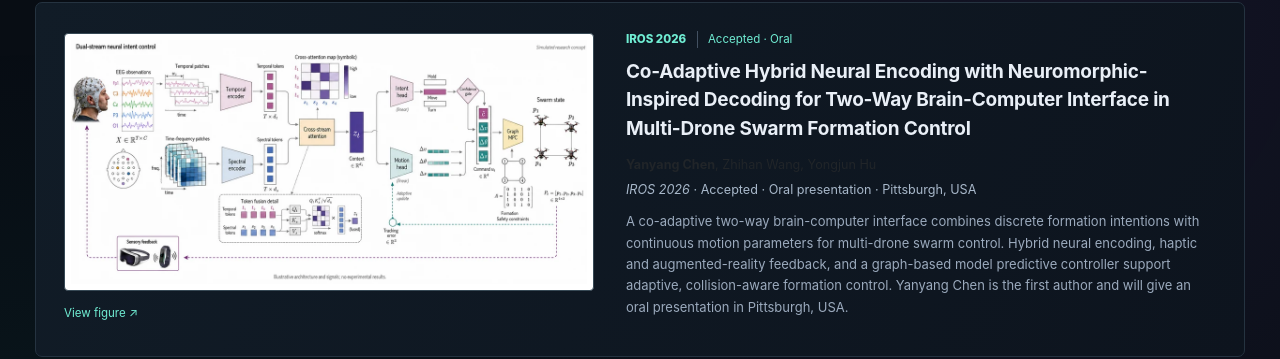
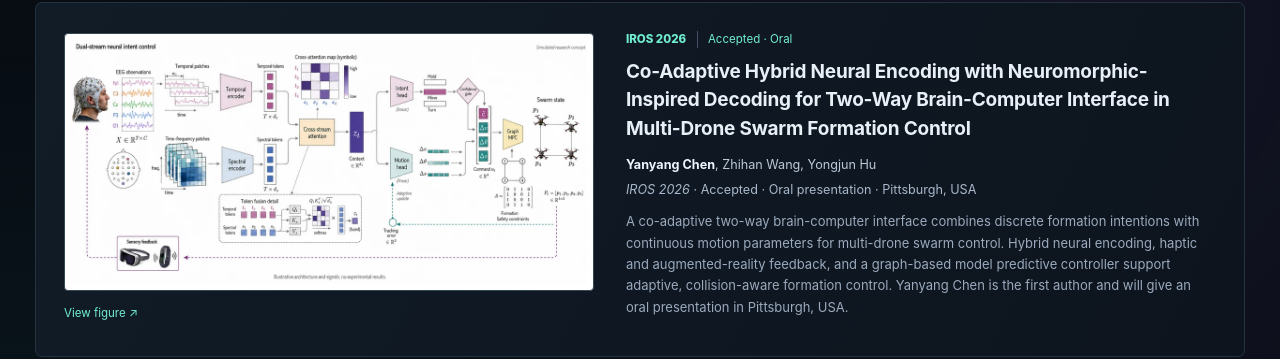
Before and after one commit to zdawer/ChenYanyang, a Jekyll site: the page built from index.html, in a window 1280 px wide and 1400 px high, scrolled down 1383 px. Shown: the part 101-460 px from the top of the window. Built offline with Jekyll 4.4.1, drawn with Linux system fonts in a browser that asks for light colours; nearby versions of some CDN libraries; a style sheet for code colours, icons or effects is not loaded.

Commit message:
Ensure author names remain legible on dark research cards

```diff
--- a/assets/css/cyber.css
+++ b/assets/css/cyber.css
@@ -24,5 +24,5 @@ body>.container{max-width:1240px}a:hover{color:#c5fff2}a:focus-visible,button:fo
 .figure-viewer{background:#111b27;border-color:#3e5566}.figure-viewer-close{background:#1a2a38;color:var(--ink);border-color:#455968}.figure-viewer-close:hover{background:#2c4252}.figure-viewer-stage{background:#e9edf1}.figure-viewer-loading,.figure-viewer-error{color:#33475a}.figure-viewer::backdrop{background:#02070ee6;backdrop-filter:blur(10px)}
 footer{margin-top:55px!important;color:var(--muted)}.cyber-hero{animation:hero-in .8s ease-out both}@keyframes hero-in{from{opacity:0;transform:translateY(12px)}to{opacity:1;transform:none}}
 @media(max-width:767px){.cyber-hero{padding:35px 8px 22px}.hero-grid{grid-template-columns:1fr;gap:32px}.cyber-hero h1{letter-spacing:-3px;font-size:59px}.hero-lead{font-size:18px}.hero-portrait{width:195px;grid-row:2;justify-self:start;box-shadow:12px 12px 0 #101720}.hero-bottom{margin-top:35px;flex-direction:column;gap:12px}.hero-bottom a{display:inline-block;margin-bottom:8px}.cyber-about{margin:10px 8px 30px}.research-section-header{padding:25px 8px;gap:12px}.research-section-header h2{font-size:24px}.publication-entry{padding:18px;gap:22px}.publication-title{font-size:18px}.talk-entry{padding:20px 14px}.talk-logo{min-height:78px}.navbar-brand:before{display:none}.navbar{padding:10px 12px}.hero-affiliation{max-width:320px}}
-.hero-portrait img{height:auto}
+.hero-portrait img{height:auto}.text-body{color:#bac8d8!important}.text-body strong{color:#edf6ff}mark{background:#253349;color:#edf6ff}
 @media(prefers-reduced-motion:reduce){*,*:before,*:after{animation:none!important;transition:none!important;scroll-behavior:auto!important}.publication-entry:hover,.hero-actions a:hover{transform:none}}
```
